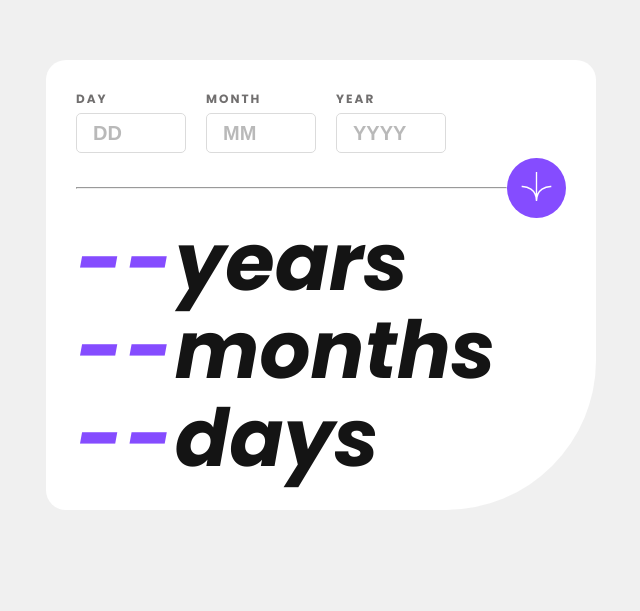
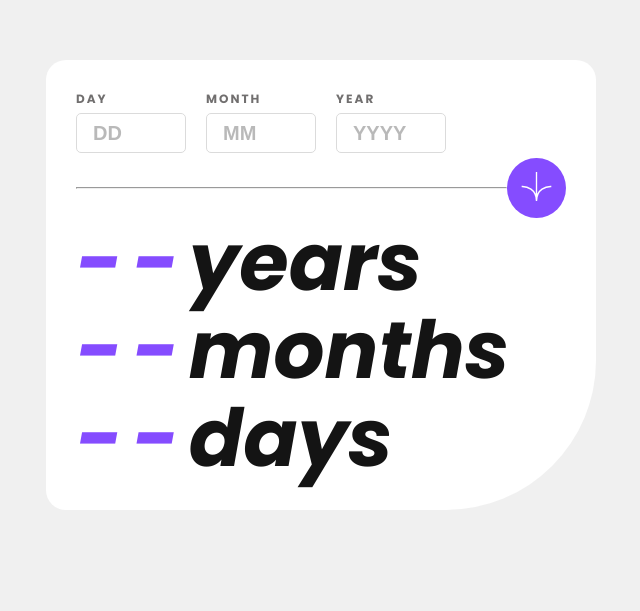
Before and after one commit to MoisesAlfar0o/age-calculator, a plain HTML site: page index.html in a window 1280 px wide. Shown: the part 115-726 px from the top of the page, without its empty margins (319-959 px from the left). Drawn offline with Linux system fonts and the light colour scheme.

Commit message:
Add files via upload

```diff
--- a/assets/styles.css
+++ b/assets/styles.css
@@ -169,7 +169,7 @@ hr{
     height: 100%;
     line-height: 1.1;
     font-size: 80px;
-   margin-bottom: 100px;
+    margin-bottom: 100px;
 }
 
 .container__result p{
@@ -181,7 +181,7 @@ hr{
 
 .container__result span{
     color: var(--text-color-purple);
-    letter-spacing: 3px;
+    letter-spacing: 10px;
 }
 
 
```
